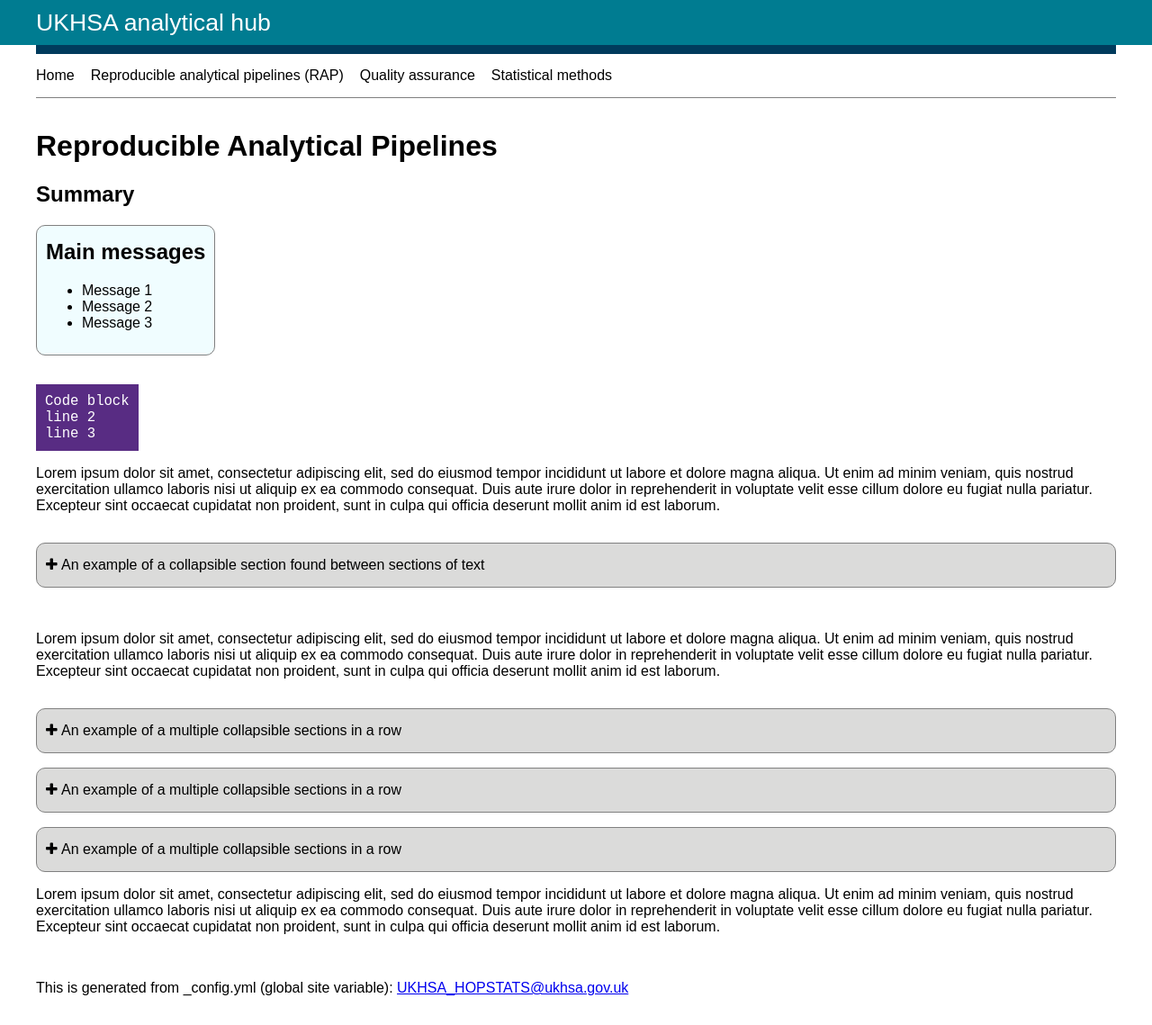
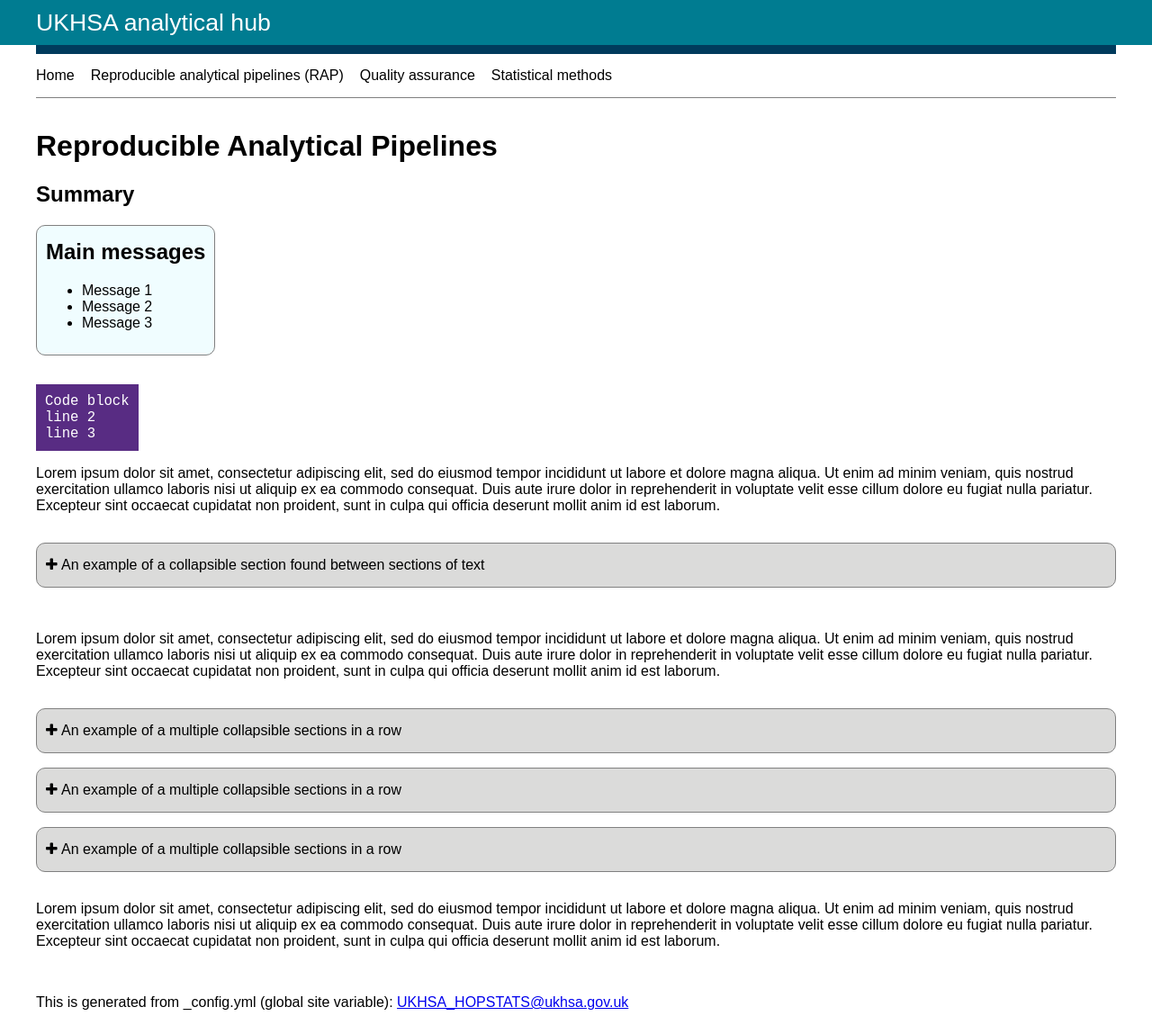
Before and after one commit to BenCuff/github-pages-test, a Jekyll site: the page built from docs/rap.md, in a window 1280 px wide. Shown: the whole page at 90% size. Built offline with Jekyll 4.4.1, drawn with Linux system fonts in a browser that asks for light colours.

Commit message:
Multiple expandables styling

```diff
--- a/docs/assets/styles.css
+++ b/docs/assets/styles.css
@@ -119,12 +119,16 @@ blockquote>h2:first-of-type, blockquote>h3:first-of-type, blockquote>h4:first-of
   display:none;
 }
 
+.multiple-expandables{
+  margin-bottom: 2em;
+}
+
 .multiple-expandables button{
   margin: 1em 0 0 0;
 }
 
 .multiple-expandables .expandable-contents{
-  margin-top: 25px;
+  margin-top: 24px;
 }
 
 code{
```
